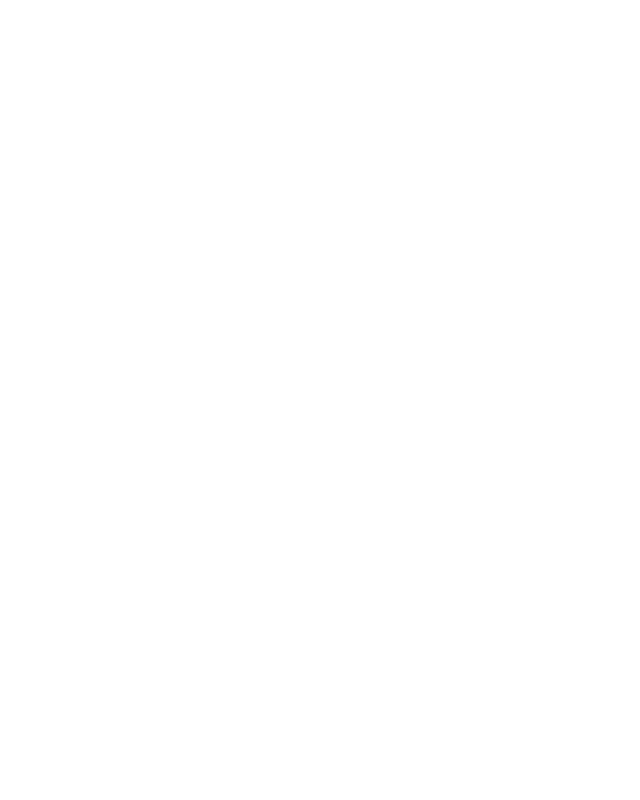
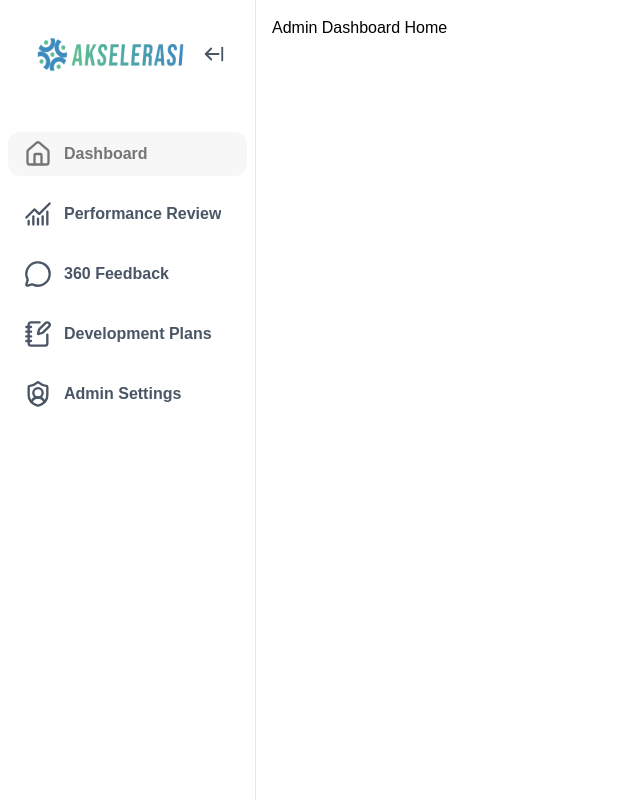
Before and after one commit to ferd78/Akselerasi.coCapstone-SE-PMS, a React (Vite) app in the folder capstone_pms/: page /admin in a window 1280 px wide. Before the commit this address had no page. Shown: the whole page, without its empty margins (0-640 px from the left). Built offline with nearby package versions, Linux system fonts and the light colour scheme.

Commit message:
add sidebar for all roles

```diff
--- a/capstone_pms/package.json
+++ b/capstone_pms/package.json
@@ -11,6 +11,7 @@
   },
   "dependencies": {
     "@tailwindcss/vite": "^4.1.18",
+    "lucide-react": "^0.562.0",
     "react": "^19.2.0",
     "react-dom": "^19.2.0",
     "react-router-dom": "^7.10.1",
--- a/capstone_pms/src/App.tsx
+++ b/capstone_pms/src/App.tsx
@@ -1,18 +1,54 @@
-import { BrowserRouter, Routes, Route } from "react-router-dom"
-import Dashboard from "./pages/Dashboard"
-import Login from "./pages/Login"
+import { BrowserRouter, Routes, Route, Navigate } from "react-router-dom";
+import AdminDashboard from "./layouts/AdminDashboard";
+import HRDashboard from "./layouts/HRDashboard";
+import EmployeeDashboard from "./layouts/EmployeeDashboard";
+import ManagerDashboard from "./layouts/ManagerDashboard";
+import Login from "./pages/Login";
 
 const App = () => {
   return (
-    <div>
-      <BrowserRouter>
-        <Routes>
-          <Route path="/login" element={<Login/>}/>
-          <Route path="/" element={<Dashboard/>}/>
-        </Routes>
-      </BrowserRouter>
-    </div>
-  )
-}
+    <BrowserRouter>
+      <Routes>
 
-export default App
+        <Route path="/" element={<Login />} />
+
+        <Route path="/admin" element={<AdminDashboard />}>
+          <Route index element={<div>Admin Dashboard Home</div>} />
+          <Route path="performance" element={<div>Admin Performance Review</div>} />
+          <Route path="feedback" element={<div>Admin 360 Feedback</div>} />
+          <Route path="development" element={<div>Admin Development Plans</div>} />
+          <Route path="settings" element={<div>Admin Panel Settings</div>} />
+        </Route>
+
+
+        <Route path="/hr" element={<HRDashboard />}>
+          <Route index element={<div>HR Dashboard Home</div>} />
+          <Route path="performance" element={<div>HR Performance Review</div>} />
+          <Route path="feedback" element={<div>HR 360 Feedback</div>} />
+          <Route path="development" element={<div>HR Development Plans</div>} />
+        </Route>
+
+
+        <Route path="/employee" element={<EmployeeDashboard />}>
+          <Route index element={<div>Employee Dashboard Home</div>} />
+          <Route path="performance" element={<div>My Performance Reviews</div>} />
+          <Route path="feedback" element={<div>My 360 Feedback</div>} />
+          <Route path="development" element={<div>My Development Plans</div>} />
+        </Route>
+
+
+        <Route path="/manager" element={<ManagerDashboard />}>
+          <Route index element={<div>Manager Dashboard Home</div>} />
+          <Route path="performance" element={<div>Team Performance Review</div>} />
+          <Route path="feedback" element={<div>Team 360 Feedback</div>} />
+          <Route path="development-overview" element={<div>Employee Development Overview</div>} />
+        </Route>
+
+
+        <Route path="*" element={<Navigate to="/" replace />} />
+      </Routes>
+    </BrowserRouter>
+  );
+};
+
+export default App;
--- a/capstone_pms/src/components/LoginCard.tsx
+++ b/capstone_pms/src/components/LoginCard.tsx
@@ -1,4 +1,13 @@
+import { useNavigate } from "react-router-dom"
+
 const LoginCard = () => {
+    const navigate = useNavigate();
+
+    const navigateToDashboard = (e: React.FormEvent) => {
+      e.preventDefault();
+      navigate("/dashboard");
+    }
+
     return (
       <div className="h-90 w-84 bg-primary rounded-xl shadow-lg px-1 pt-10">
           <div className="flex flex-col items-center gap-6">
@@ -6,8 +15,12 @@
               <form className="flex flex-col w-85/100">
                   <input placeholder="Username" className="p-3 bg-quartenary rounded-xl shadow-xs font-medium outline-none mb-4"></input>
                   <input placeholder="Password" className="p-3 bg-quartenary rounded-xl shadow-xs font-medium outline-none mb-4"></input>
-                <button type="submit" className="bg-secondary p-3 rounded-xl shadow-xs text-md text-white font-semibold hover:bg-blue-600 hover:cursor-pointer"> Login </button>
-                <button type="button" className="text-tertiary text-sm hover:cursor-pointer hover:underline mt-6"> Forgot Password? </button>
+                  <button type="submit" onClick={navigateToDashboard} className="bg-secondary p-3 rounded-xl shadow-xs text-md text-white font-semibold hover:bg-blue-500 hover:cursor-pointer">
+                    Login
+                  </button>
+                  <button type="button"className="text-tertiary text-sm hover:cursor-pointer hover:underline mt-6">
+                    Forgot Password?
+                  </button>
               </form>
           </div>
       </div>
--- /dev/null
+++ b/capstone_pms/src/components/Sidebar.tsx
@@ -0,0 +1,69 @@
+import { useState } from "react";
+import { NavLink } from "react-router-dom";
+import { sidebarConfig } from "../config/sidebarConfig";
+import type { Role } from "../config/sidebarConfig";
+import { ArrowLeftFromLine, ArrowRightFromLine } from "lucide-react";
+
+interface SidebarProps {
+  role: Role;
+}
+
+const Sidebar = ({ role }: SidebarProps) => {
+  const navItems = sidebarConfig[role];
+
+  const [isCollapsed, setIsCollapsed] = useState(false);
+
+  return (
+    <aside
+      className={`h-screen p-2 flex flex-col border-r border-gray-200 transition-all duration-300 ${
+        isCollapsed ? "w-20" : "w-64"
+      }`}
+    >
+      <div className={`flex items-center p-4 mb-8 ${isCollapsed ? "justify-center" : "justify-between"}`}>
+
+        {!isCollapsed && (
+          <div className="flex">
+            <img src="/company_logo.png" alt="Logo" className="h-15" />
+          </div>
+        )}
+
+
+        <button
+          onClick={() => setIsCollapsed(!isCollapsed)}
+          className="hover:bg-primary p-1.5 rounded-xl hover:cursor-pointer"
+        >
+          {isCollapsed ? <ArrowRightFromLine size={22} color="#4B5563"/> : <ArrowLeftFromLine size={22} color="#4B5563"/>}
+        </button>
+      </div>
+
+      <nav className="flex flex-col space-y-4">
+        {navItems.map((item) => {
+          const Icon = item.icon;
+          return (
+            <NavLink
+              key={item.path}
+              to={item.path}
+              end={item.path === `/${role}`}
+              className={({ isActive }) => `
+                flex items-center gap-3 px-4 py-2 rounded-xl transition-colors
+                ${isActive
+                  ? "bg-primary text-tertiary"
+                  : "hover:bg-primary hover:text-tertiary text-gray-600"}
+              `}
+            >
+              <Icon size={28} className="shrink-0" />
+
+              {!isCollapsed && (
+                <span className="text-md font-semibold overflow-hidden">
+                  {item.label}
+                </span>
+              )}
+            </NavLink>
+          );
+        })}
+      </nav>
+    </aside>
+  );
+};
+
+export default Sidebar;
--- /dev/null
+++ b/capstone_pms/src/config/sidebarConfig.ts
@@ -0,0 +1,48 @@
+import {
+  House,
+  MessageCircle,
+  ChartNoAxesCombined,
+  NotebookPen,
+  ShieldUser,
+
+} from "lucide-react";
+
+import type { LucideIcon } from "lucide-react";
+export type Role = "admin" | "hr" | "employee" | "manager";
+
+export interface SidebarItem {
+  label: string;
+  path: string;
+  icon: LucideIcon;
+}
+
+export const sidebarConfig: Record<Role, SidebarItem[]> = {
+  admin: [
+    { label: "Dashboard", icon: House, path: "/admin" },
+    { label: "Performance Review", icon: ChartNoAxesCombined, path: "/admin/performance" },
+    { label: "360 Feedback", icon: MessageCircle, path: "/admin/feedback" },
+    { label: "Development Plans", icon: NotebookPen, path: "/admin/development" },
+    { label: "Admin Settings", icon: ShieldUser, path: "/admin/settings" },
+  ],
+
+  hr: [
+    { label: "Dashboard", icon: House, path: "/hr" },
+    { label: "Performance Review", icon: ChartNoAxesCombined, path: "/hr/performance" },
+    { label: "360 Feedback", icon: MessageCircle, path: "/hr/feedback" },
+    { label: "Development Plans", icon: NotebookPen, path: "/hr/development" },
+  ],
+
+  employee: [
+    { label: "Dashboard", icon: House, path: "/employee" },
+    { label: "Performance Review", icon: ChartNoAxesCombined, path: "/employee/performance" },
+    { label: "360 Feedback", icon: MessageCircle, path: "/employee/feedback" },
+    { label: "Development Plans", icon: NotebookPen, path: "/employee/development" },
+  ],
+
+  manager: [
+    { label: "Dashboard", icon: House, path: "/manager" },
+    { label: "Performance Review", icon: ChartNoAxesCombined, path: "/manager/performance" },
+    { label: "360 Feedback", icon: MessageCircle, path: "/manager/feedback" },
+    { label: "Development Overview", icon: NotebookPen, path: "/manager/development-overview" },
+  ],
+};
--- /dev/null
+++ b/capstone_pms/src/layouts/AdminDashboard.tsx
@@ -0,0 +1,15 @@
+import { Outlet } from "react-router-dom";
+import Sidebar from "../components/Sidebar";
+
+const AdminDashboard = () => {
+  return (
+    <div className="flex">
+      <Sidebar role="admin" />
+      <div className="flex-1 p-4">
+        <Outlet/>
+      </div>
+    </div>
+  );
+};
+
+export default AdminDashboard;
--- /dev/null
+++ b/capstone_pms/src/layouts/EmployeeDashboard.tsx
@@ -0,0 +1,15 @@
+import { Outlet } from "react-router-dom"
+import Sidebar from "../components/Sidebar"
+
+const EmployeeDashboard = () => {
+  return (
+    <div className="flex">
+      <Sidebar role="employee" />
+      <main className="flex-1 p-4">
+        <Outlet />
+      </main>
+    </div>
+  )
+}
+
+export default EmployeeDashboard
--- /dev/null
+++ b/capstone_pms/src/layouts/HRDashboard.tsx
@@ -0,0 +1,15 @@
+import { Outlet } from "react-router-dom"
+import Sidebar from "../components/Sidebar"
+
+const HRDashboard = () => {
+  return (
+    <div className="flex">
+      <Sidebar role="hr" />
+      <main className="flex-1 p-4">
+        <Outlet />
+      </main>
+    </div>
+  )
+}
+
+export default HRDashboard
--- /dev/null
+++ b/capstone_pms/src/layouts/ManagerDashboard.tsx
@@ -0,0 +1,15 @@
+import { Outlet } from "react-router-dom"
+import Sidebar from "../components/Sidebar"
+
+const ManagerDashboard = () => {
+  return (
+    <div className="flex">
+      <Sidebar role="manager" />
+      <main className="flex-1 p-4">
+        <Outlet />
+      </main>
+    </div>
+  )
+}
+
+export default ManagerDashboard
--- a/capstone_pms/src/pages/Dashboard.tsx
+++ b/capstone_pms/src/pages/Dashboard.tsx
@@ -1,8 +1,8 @@
-
 const Dashboard = () => {
   return (
     <div>
-      Dashboard
+
+
     </div>
   )
 }
--- a/capstone_pms/src/pages/Login.tsx
+++ b/capstone_pms/src/pages/Login.tsx
@@ -4,7 +4,7 @@
 const Login = () => {
   return (
     <div className="relative min-h-screen overflow-hidden">
-      <img src="/logo.svg" className="w-44 h-auto absolute top-1 left-1"/>
+      <img src="/company_logo.png" className="w-44 h-auto absolute top-1 left-1"/>
 
       <div className="flex items-center justify-center h-screen">
         <LoginCard/>
```
Also changed, not shown: capstone_pms/public/company_logo.png (added), 1 other file (tests, documents, lock files or other folders). Lines whose indentation alone changed are shown as unchanged.
